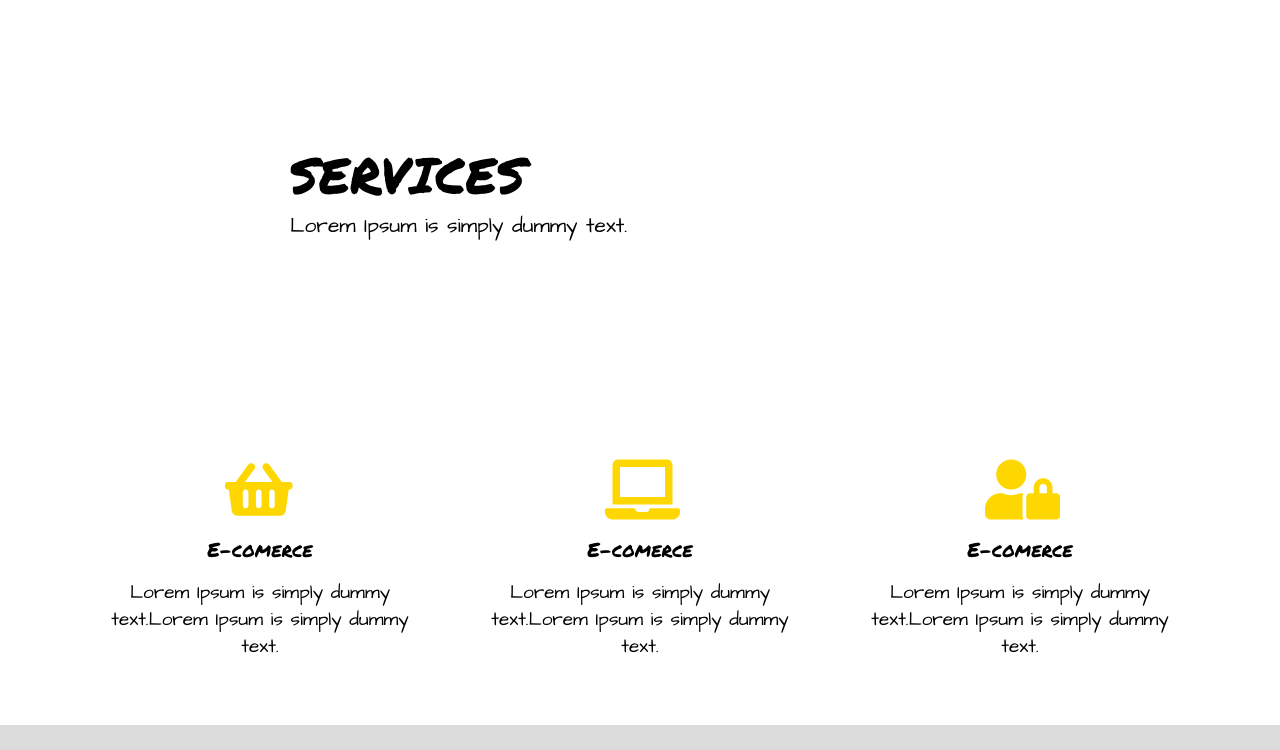
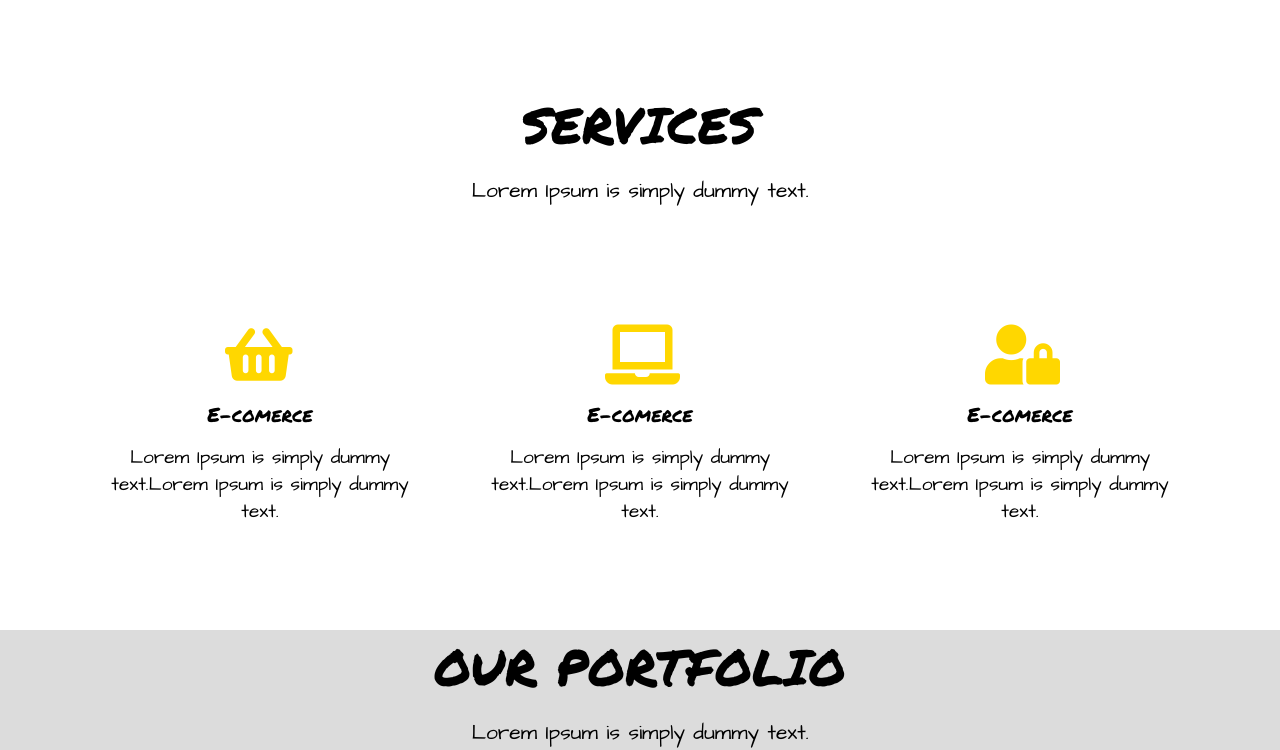
Before and after one commit to Wiktortk/projecttask, a website: page index.html in a window 1280 px wide. Shown: the part 831-1581 px from the top of the page. Drawn offline with nearby package versions, Linux system fonts and the light colour scheme.

Commit message:
Delete style in css for container and row, change maigin in title section services and out portfolio

```diff
--- a/index.html
+++ b/index.html
@@ -53,7 +53,7 @@
         </div>
 
         <div class="container">
-            <div class="row sevices">
+            <div class="sevices">
                 <p class="text1">SERVICES</p>
                 <p class="text2">Lorem Ipsum is simply dummy text.</p>
             </div>
@@ -78,9 +78,11 @@
 
         <div class="article">
             <div class="container">
-                <div class="row">
+                <div>
                     <p class="text1">OUR PORTFOLIO</p>
                     <p class="text2">Lorem Ipsum is simply dummy text.</p>
+                </div>
+                <div class="row">
                     <div class="col-lg-4 col-md-6 box">
                         <img src="https://images.pexels.com/photos/60893/tunnel-underground-underpass-lighting-60893.jpeg" alt="image" width="340" height="250">
                         <p class="text3">Ebony & Ivory</p>
--- a/sass/style.scss
+++ b/sass/style.scss
@@ -109,19 +109,6 @@ li {
   margin: 0 5px;
 }
 
-/* Cointainer */
-
-.container {
-  width: 100%;
-  max-width: 100%;
-  margin: 50px 0;
-  padding: 0;
-}
-
-.row {
-  margin: 40px 0;
-}
-
 /* Services */
 
 .box {
@@ -148,13 +135,13 @@ li {
 .text1 {
   font-family: 'Permanent Marker', cursive;
   font-size: 50px;
-  margin: 90px 220px 0 220px;
+  margin-top: 90px;
 }
 
 .text2 {
   font-family: 'Architects Daughter', cursive;
   font-size: 21px;
-  margin: 0 220px 180px 220px;
+  margin-bottom: 120px;
 }
 
 .text3{
```
Also changed, not shown: css/style.css, 1 other file.
